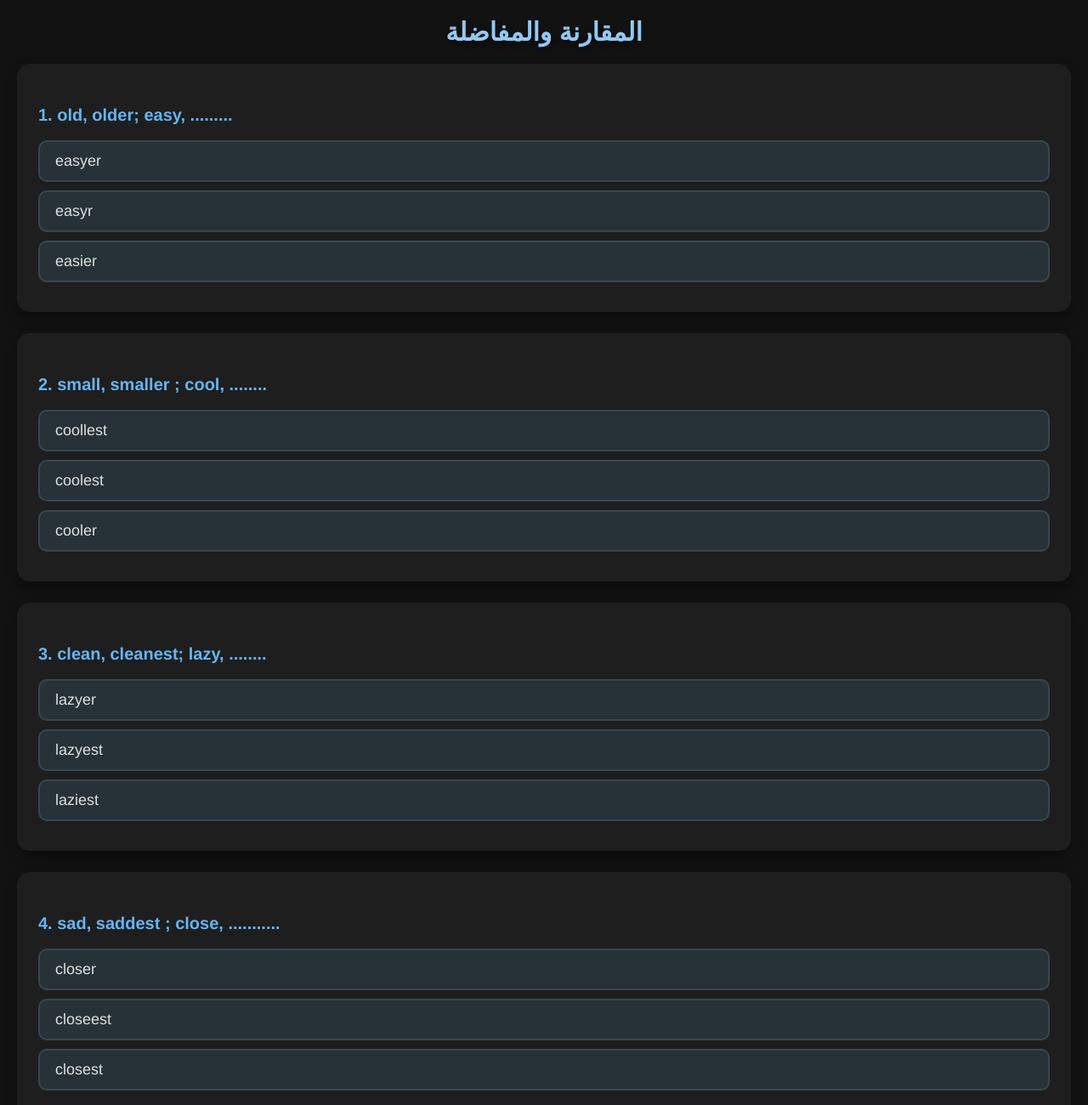
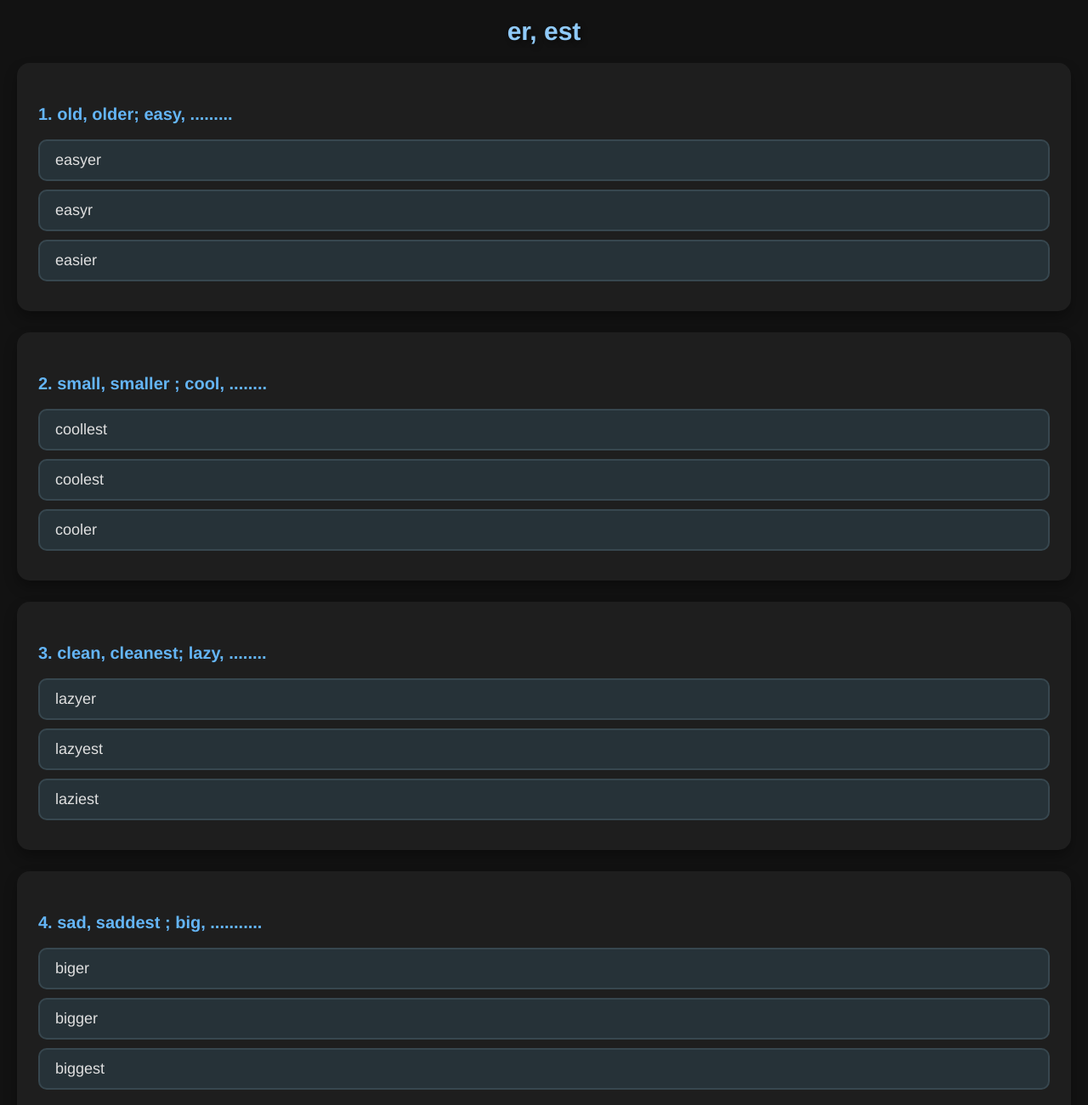
Before and after one commit to Ali78532/er-est, a plain HTML site: page index.html in a window 1280 px wide. Shown: the top 1300 px of the page at 85% size. Drawn offline with Linux system fonts and the light colour scheme.

Commit message:
Update index.html

```diff
--- a/index.html
+++ b/index.html
@@ -87,7 +87,7 @@
     </style>
 </head>
 <body>
-    <h1>المقارنة والمفاضلة</h1>
+    <h1>er, est</h1>
     <div id="quiz-container">
         <div class="quiz">
             <div class="question-container">
@@ -112,11 +112,11 @@
                 <p class="hint">اذا كانت الكلمة تنتهي بحرف ( y ) وقبله حرف صحيح، نقلب الـ(y) الى (i) ونضيف (er) او (est)</p>
             </div>
             <div class="question-container">
-                <p class="question">4. sad, saddest ; close, ........... </p>
-                <div class="option" data-correct="false">closer</div>
-                <div class="option" data-correct="false">closeest</div>
-                <div class="option" data-correct="true">closest</div>
-                <p class="hint">اذا كانت الكلمة تنتهي بحرف ( e ) نضيف فقط حرف ( r ) او ( st )</p>
+                <p class="question">4. sad, saddest ; big, ........... </p>
+                <div class="option" data-correct="false">biger</div>
+                <div class="option" data-correct="false">bigger</div>
+                <div class="option" data-correct="true">biggest</div>
+                <p class="hint">بما انو هو بالسؤال ضايف est اذن احنا هم نضيف est</p>
             </div>
             <div class="question-container">
                 <p class="question">5. hard, hardest ; cheap, ..........</p>
```
